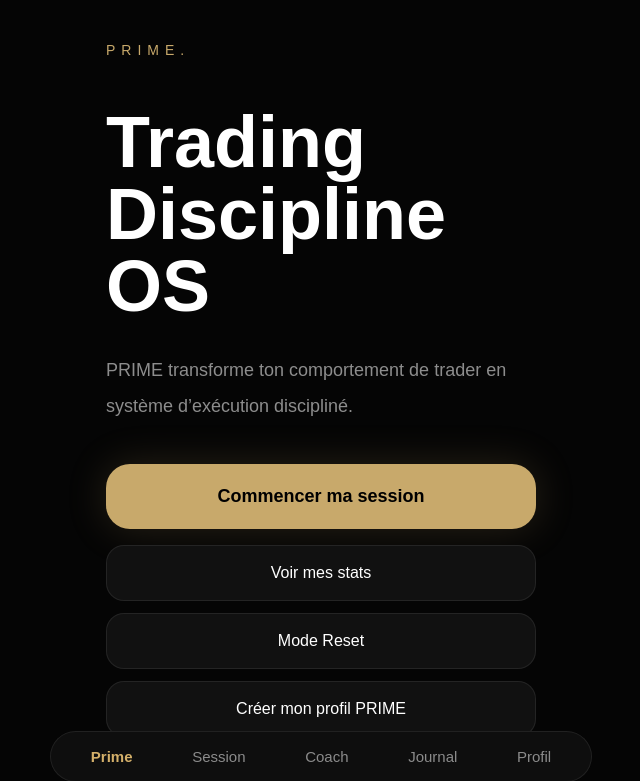
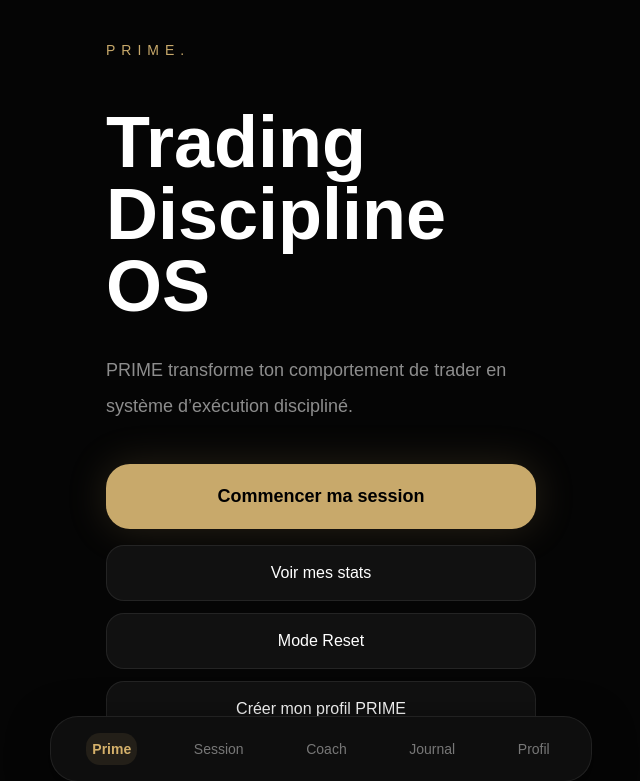
Before and after one commit to prime-reset/prime_V1, a Next.js app in the folder prime-v1-app/: page / in a window 1280 px wide. Shown: the top 781 px of the page, without its empty margins (319-959 px from the left). Built offline with nearby package versions, Linux system fonts and the light colour scheme.

Commit message:
Improve global bottom nav

```diff
--- a/prime-v1-app/app/components/BottomNav.jsx
+++ b/prime-v1-app/app/components/BottomNav.jsx
@@ -20,28 +20,39 @@ export default function BottomNav({ active }) {
         maxWidth: "520px",
         background: "rgba(15,15,15,0.95)",
         border: "1px solid rgba(255,255,255,0.08)",
-        borderRadius: "26px",
+        borderRadius: "28px",
         display: "flex",
         justifyContent: "space-around",
+        alignItems: "center",
         padding: "16px 10px",
-        backdropFilter: "blur(14px)",
+        backdropFilter: "blur(16px)",
+        boxShadow: "0 10px 40px rgba(0,0,0,0.55)",
         zIndex: 50,
       }}
     >
-      {items.map(([label, href]) => (
+      {items.map(([label, href]) => {
+        const isActive = active === label;
+
+        return (
           <Link
             key={label}
             href={href}
             style={{
-            color: active === label ? "#D4B06A" : "#8B8B8B",
+              color: isActive ? "#D4B06A" : "#777",
               textDecoration: "none",
-            fontSize: "15px",
-            fontWeight: active === label ? "700" : "500",
+              fontSize: "14px",
+              fontWeight: isActive ? "700" : "500",
+              padding: "8px 6px",
+              borderRadius: "14px",
+              background: isActive
+                ? "rgba(212,176,106,0.10)"
+                : "transparent",
             }}
           >
             {label}
           </Link>
-      ))}
+        );
+      })}
     </div>
   );
 }
```
Lines whose indentation alone changed are shown as unchanged.
